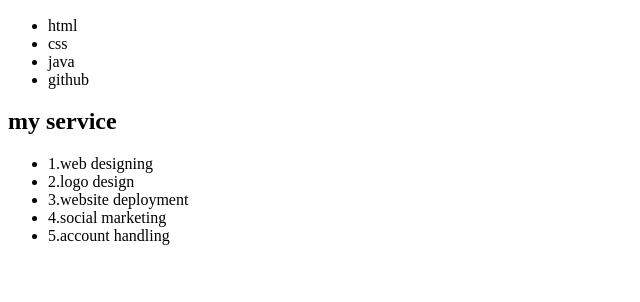
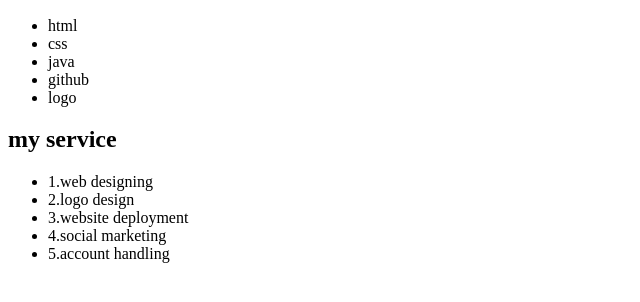
Before and after one commit to kushal022/gittest, a plain HTML site: page index.html in a window 1280 px wide. Shown: the part 354-656 px from the top of the page, without its empty margins (0-640 px from the left). Drawn offline with Linux system fonts and the light colour scheme.

Commit message:
feat:design skill section #7

```diff
--- a/index.html
+++ b/index.html
@@ -25,6 +25,7 @@
                 <li>css</li>
                 <li>java</li>
                 <li>github</li>
+            <li>logo</li>
             </ul>
         </section>
         <section id="service">
```
